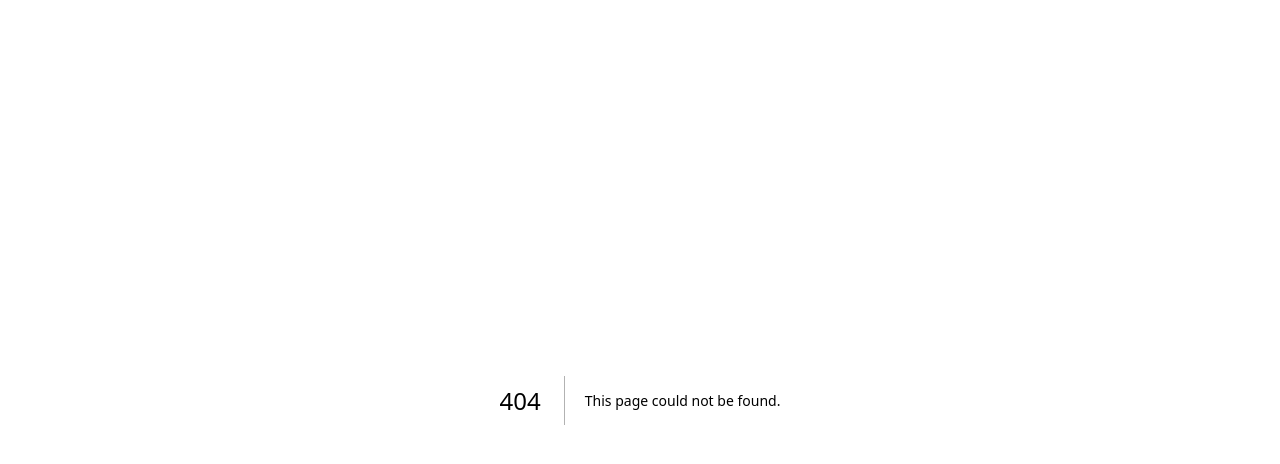
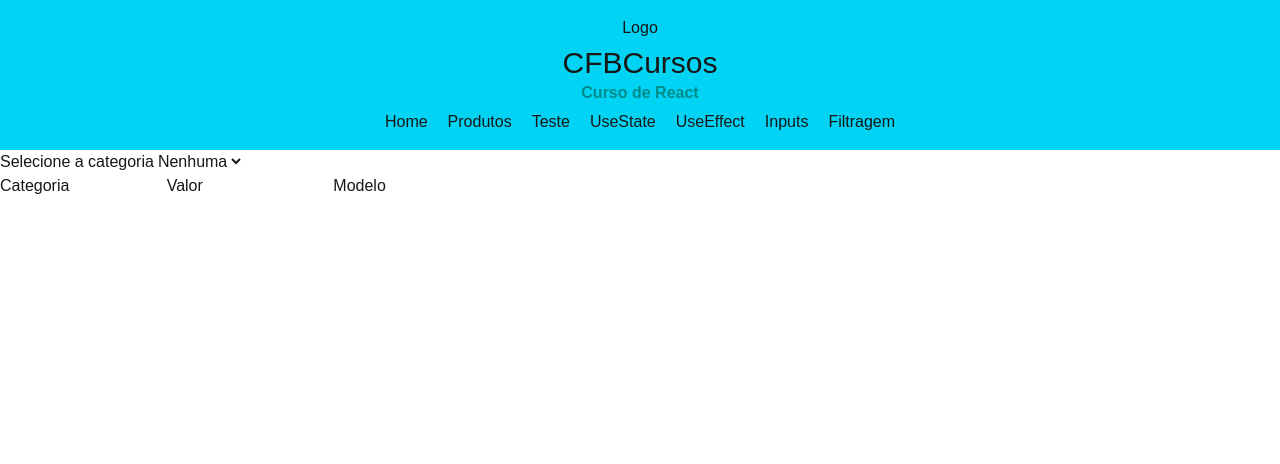
Before and after one commit to Diandressa/react-curso, a Next.js app: page /filtragem/filtragem in a window 1280 px wide. Before the commit this address had no page. Shown: the top 464 px of the page. Built offline with nearby package versions, Linux system fonts and the light colour scheme.

Commit message:
listas filtragem

```diff
--- a/src/components/Topo.tsx
+++ b/src/components/Topo.tsx
@@ -38,6 +38,9 @@ export default function Topo() {
                 <Link href={"/inputs/inputs"}>
                     Inputs
                 </Link>
+                <Link href={"/filtragem/filtragem"}>
+                    Filtragem
+                </Link>
             </nav>
         </div>
     )
--- /dev/null
+++ b/src/pages/filtragem/filtragem.tsx
@@ -0,0 +1,42 @@
+import Topo from "@/components/Topo";
+import { useState } from "react";
+
+const carros=[
+    {id:0, categ:'Esporte', valor:'120000.00', modelo: 'Golf GTI'},
+    {id:1, categ:'Esporte', valor: '200000.00', modelo: 'Camaro'},
+    {id:2, categ:'SUV', valor: '100000.00', modelo: 'HRV'},
+    {id:3, categ: 'SUV', valor: '100000.00', modelo: 'T-Cross'},
+    {id:4, categ: 'Utilitario', valor: '180000.00', modelo: 'Hillux'},
+    {id:5, categ: 'Utilitario', valor: '160000.00', modelo: 'Ranger'},
+]
+
+export default function Filtragem(){
+    const [categ, setCateg] = useState<string>('');
+    const [linhas, setLinhas] = useState<any[]>([]);
+
+    function criarLinhas(cat:any){
+        setCateg(cat);
+        //percorrer o array e retornar os elementos que correspondem a categoria selecionada
+    }
+
+    return(
+        <>
+            <Topo/>
+            <label>Selecione a categoria</label>
+            <select value={categ} onChange={(e)=>{criarLinhas(e.target.value)}}>
+                <option value="">Nenhuma</option>
+                <option value="Esporte">Esporte</option>
+                <option value="SUV">SUV</option>
+            </select>
+
+            <div className="flex flex-col">
+                <div className="flex flex-row w-[500px]">
+                    <div className="w-full">Categoria</div>
+                    <div className="w-full">Valor</div>
+                    <div className="w-full">Modelo</div>
+                </div>
+                {linhas}
+            </div>
+        </>
+    )
+}
```
